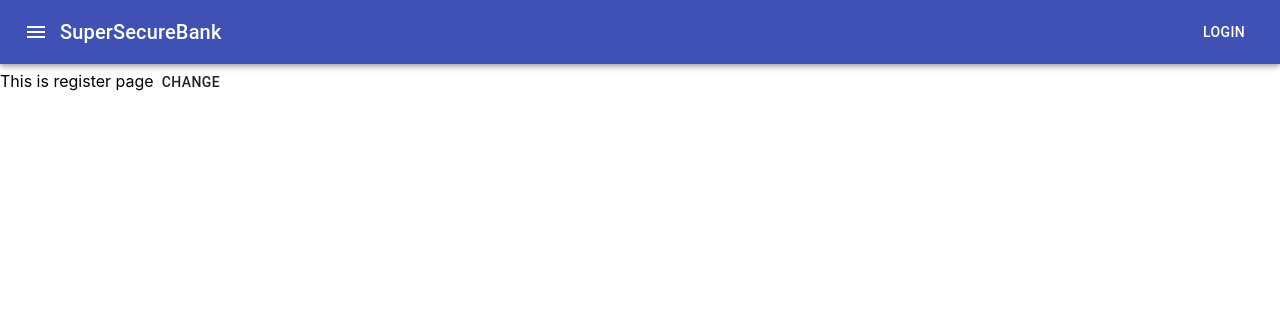
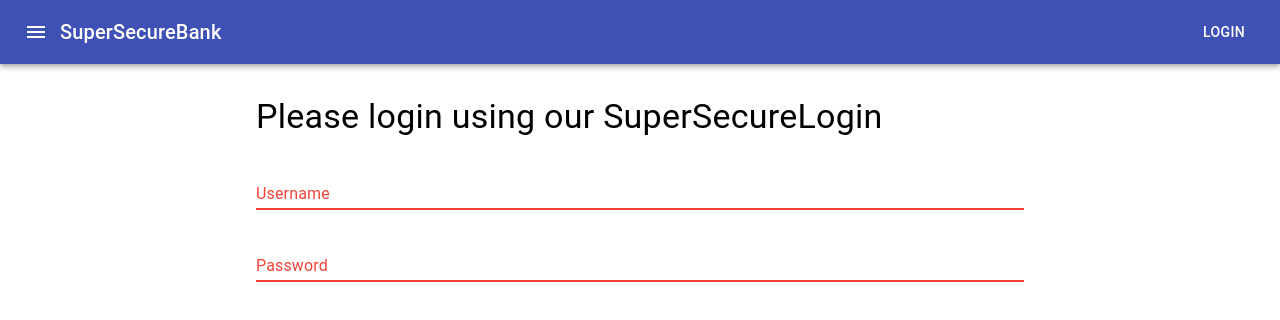
Before and after one commit to shermanleejm/citi-hack, a React (Create React App) app in the folder front-end/: page / in a window 1280 px wide. Shown: the top 320 px of the page. Built offline with nearby package versions, Linux system fonts and the light colour scheme.

Commit message:
added username and password fields

```diff
--- a/front-end/src/App.js
+++ b/front-end/src/App.js
@@ -6,26 +6,31 @@ import MenuIcon from "@material-ui/icons/Menu";
 import RegisterPage from "./components/RegisterPage";
 import HomePage from "./components/HomePage";
 import "./App.css";
+import LoginPage from "./components/LoginPage";
 
 function App() {
-  useEffect(() => {
-
-  })
+  useEffect(() => {});
 
   const [authenticated, setAthenticated] = useState(false);
   const [pageToShow, setPageToShow] = useState(0);
-  function authenticate() {
-
-  }
+  function authenticate() {}
 
   function showPage() {
     switch (pageToShow) {
       // Register page
       case 0:
-        return <RegisterPage setPageToShow={setPageToShow} />;
+        return <LoginPage setPageToShow={setPageToShow} />;
 
       case 1:
-        return <HomePage />
+        return (
+          <RegisterPage
+            setPageToShow={setPageToShow}
+            setAthenticated={setAthenticated}
+          />
+        );
+
+      case 2:
+        break;
 
       default:
         break;
@@ -42,12 +47,13 @@ function App() {
           <Typography variant="h6" style={{ flexGrow: 1 }}>
             SuperSecureBank
           </Typography>
-          <Button color="inherit" onClick={() => authenticate()}>Login</Button>
+          <Button color="inherit" onClick={() => setPageToShow(1)}>
+            Login
+          </Button>
         </Toolbar>
       </AppBar>
 
       {showPage()}
-
     </div>
   );
 }
--- a/front-end/src/components/HomePage.js
+++ b/front-end/src/components/HomePage.js
@@ -1,6 +1,6 @@
 import React, { useState, useEffect } from "react";
 
-function HomePage() {
+const HomePage = props => {
   return <div>This is home page</div>;
 }
 
--- /dev/null
+++ b/front-end/src/components/LoginPage.js
@@ -0,0 +1,48 @@
+import React, { useState, useEffect } from "react";
+import { Button, Grid, TextField, Typography } from "@material-ui/core";
+
+const LoginPage = (props) => {
+  const [username, setUsername] = useState("");
+  const [password, setPassword] = useState("");
+
+  return (
+    <div>
+      <Typography>{username}</Typography>
+      <Typography>{password}</Typography>
+      <div style={{ width: "60%", margin: "auto", paddingTop: "32px" }}>
+        <Grid
+          container
+          direction="column"
+          justify="flex-start"
+          alignItems="stretch"
+          spacing={3}
+        >
+          <Grid item>
+            <Typography variant="h4">
+              Please login using our SuperSecureLogin
+            </Typography>
+          </Grid>
+          <Grid item>
+            <TextField
+              error={true}
+              label="Username"
+              fullWidth
+              onChange={(event) => setUsername(event.target.value)}
+            />
+          </Grid>
+
+          <Grid item>
+            <TextField
+              error={true}
+              label="Password"
+              fullWidth
+              onChange={(event) => setPassword(event.target.value)}
+            />
+          </Grid>
+        </Grid>
+      </div>
+    </div>
+  );
+};
+
+export default LoginPage;
```
